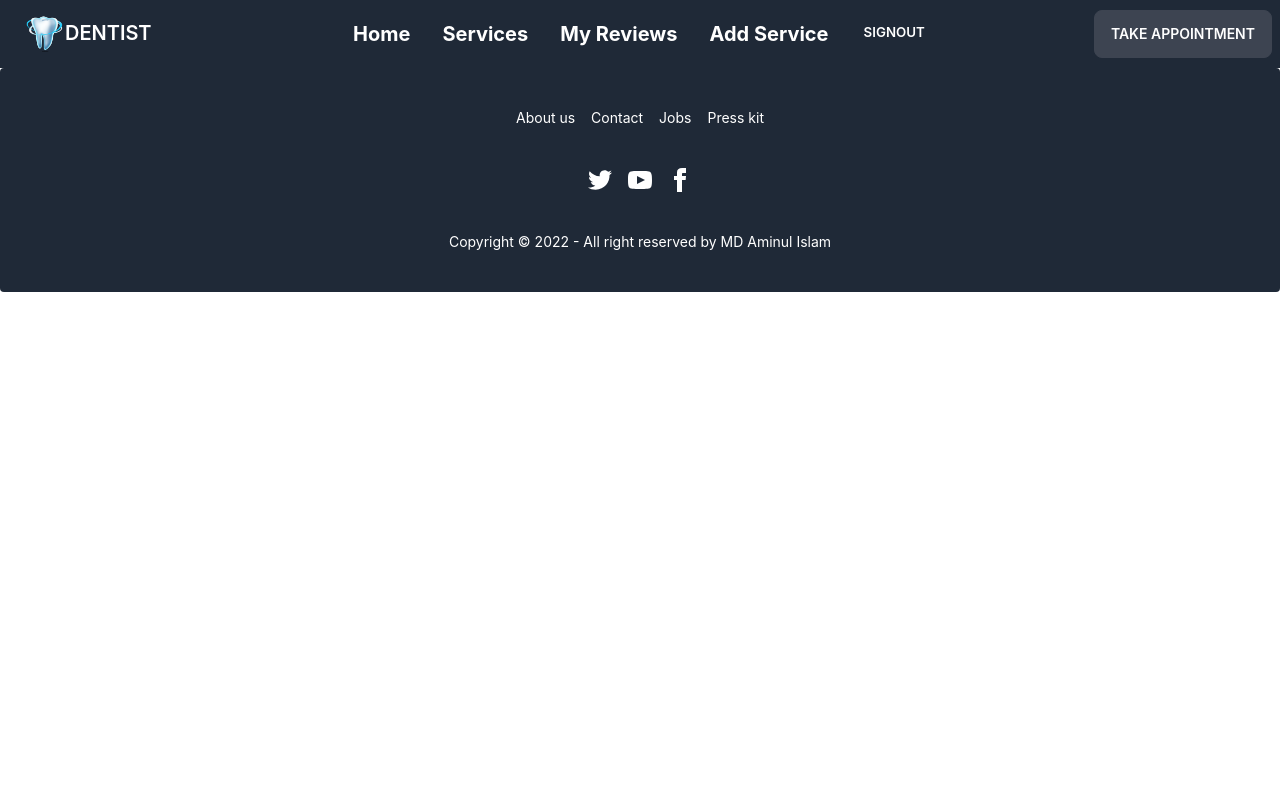
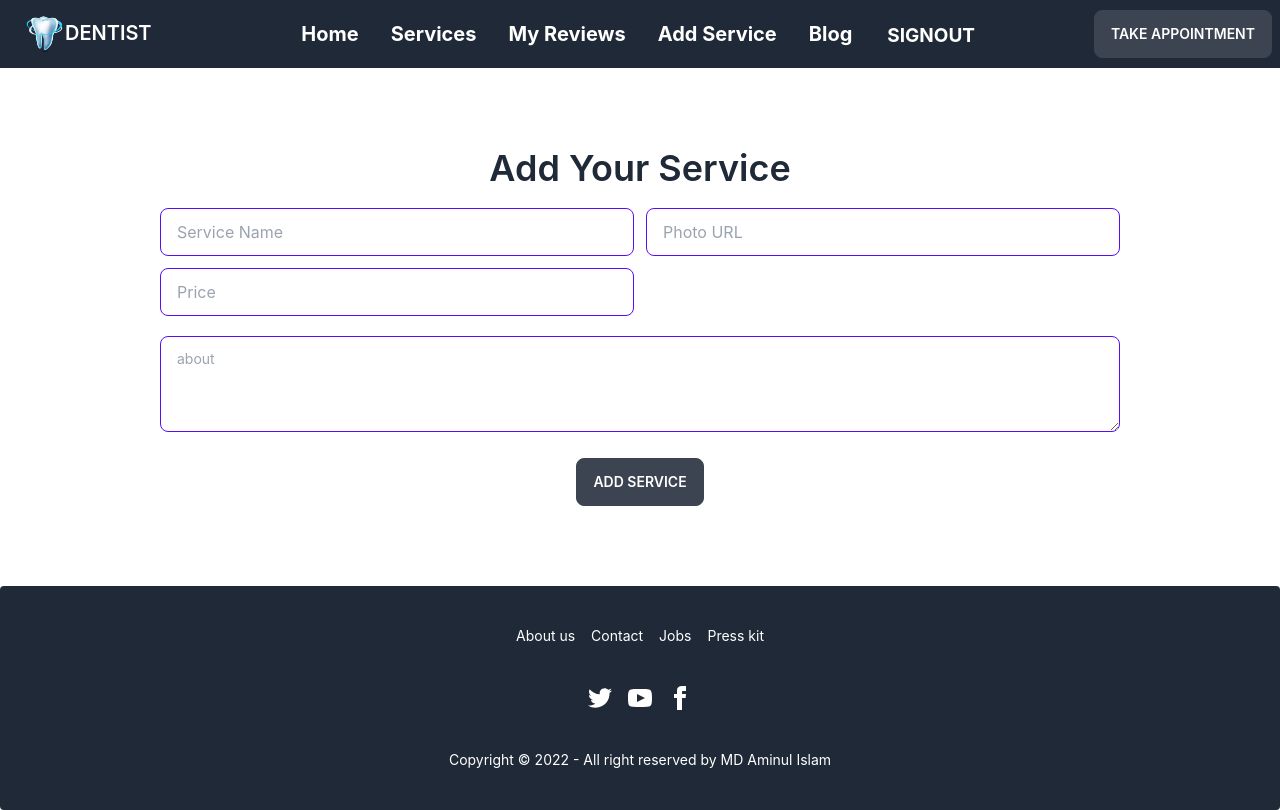
Before and after one commit to 1Aminul/service-review-client-side, a React (Create React App) app: page /addservice in a window 1280 px wide. Built offline with nearby package versions, Linux system fonts and the light colour scheme; no server answers; sample sign-in values are in the browser's storage.

Commit message:
readme file bullet point added

```diff
--- a/src/Components/Pages/AddService/AddService.js
+++ b/src/Components/Pages/AddService/AddService.js
@@ -1,9 +1,52 @@
 import React from 'react';
+import toast from 'react-hot-toast';
+import Title from '../../useTitle'
 
 const AddService = () => {
+        Title('add service')
+
+      const handlerAddService = (e)=>{
+        e.preventDefault()
+        const form = e.target
+        const name = form.name.value;
+        const photoURL = form.photourl.value
+        const price = form.price.value;
+        const about = form.about.value;
+
+        const serices = {
+            name, photoURL, price, about
+        }
+
+        fetch(`https://service-review-server-sand.vercel.app/services`, {
+            method: 'POST',
+            headers: {
+                'content-type': 'application/json'
+            },
+            body: JSON.stringify(serices)
+        })
+        .then(res=> res.json())
+        .then(data=> {
+            console.log(data);
+            if(data.acknowledged){
+                toast.success('Service added successfully')
+            }
+        })
+        .catch(err => console.log(err))
+
+      }
+
     return (
-        <div>
-
+        <div className='my-20 w-3/4 mx-auto'>
+            <h2 className="text-4xl mb-5 font-semibold">Add Your Service</h2>
+            <form onSubmit= {handlerAddService}>
+                <div className='grid lg:grid-cols-2 gap-3'>
+                    <input type="text" name='name' placeholder="Service Name" className="input input-bordered input-primary w-full" />
+                    <input type="text" name='photourl' placeholder="Photo URL" className="input input-bordered input-primary w-full " />
+                    <input type="text" name='price' placeholder="Price" className="input input-bordered input-primary w-full " />
+                </div>
+                <textarea name='about' className="textarea textarea-primary textarea-bordered my-5  h-24 w-full" placeholder="about "></textarea>
+                <button className='btn btn-gray'>Add Service</button>
+            </form>
         </div>
     );
 };
--- /dev/null
+++ b/src/Components/Pages/Blog/Blog.js
@@ -0,0 +1,26 @@
+import React from 'react';
+
+const Blog = () => {
+    return (
+        <div className='w-1/2 mx-auto my-10'>
+           <div className='w-full border border-spacing-2 border-gray-900 rounded-xl  p-5 mb-4'>
+                <h2 className="text-xl text-primary text-center">Difference between SQL and NoSQL?</h2>
+                <p className="text-sm">SQL databases are vertically scalable, while NoSQL databases are horizontally scalable. SQL databases are table-based, while NoSQL databases are document, key-value, graph, or wide-column stores. SQL databases are better for multi-row transactions, while NoSQL is better for unstructured data like documents or JSON.</p>
+           </div>
+           <div className='w-full border border-spacing-2 border-gray-900 rounded-xl  p-5 mb-4'>
+                <h2 className="text-xl text-primary text-center">What is JWT, and how does it work?</h2>
+                <p className="text-sm">JSON Web Token (JWT) is an open standard (RFC 7519) that defines a compact and self-contained way for securely transmitting information between parties as a JSON object. This information can be verified and trusted because it is digitally signed.</p>
+           </div>
+           <div className='w-full border border-spacing-2 border-gray-900  rounded-xl p-5 mb-4'>
+                <h2 className="text-xl text-primary text-center">What is the difference between javascript and NodeJS?</h2>
+                <p className="text-sm">JavaScript is a simple programming language that can be used with any browser that has the JavaScript Engine installed. Node. js, on the other hand, is an interpreter or execution environment for the JavaScript programming language</p>
+           </div>
+           <div className='w-full border border-spacing-2 border-gray-900  rounded-xl p-5 mb-4'>
+                <h2 className="text-xl text-primary text-center">How does NodeJS handle multiple requests at the same time?</h2>
+                <p className="text-sm"> NodeJS receives multiple client requests and places them into EventQueue. NodeJS is built with the concept of event-driven architecture. NodeJS has its own EventLoop which is an infinite loop that receives requests and processes them.</p>
+           </div>
+        </div>
+    );
+};
+
+export default Blog;
--- a/src/Components/Pages/Header/Header.js
+++ b/src/Components/Pages/Header/Header.js
@@ -18,11 +18,12 @@ const Header = () => {
         <li className='text-xl font-bold'><Link to='/services'>Services</Link></li>
         <li className='text-xl font-bold'><Link to='/review'>My Reviews</Link></li>
         <li className='text-xl font-bold'><Link to='/addService'>Add Service</Link></li>
+        <li className='text-xl font-bold'><Link to='/blog'>Blog</Link></li>
 
         {
             user?.email?
 
-            <li><button onClick={handleLogOut} className='btn btn-ghost'><Link to = '/login'>SignOut</Link></button></li>
+            <li><button onClick={handleLogOut} className='btn btn-ghost text-xl font-bold'><Link to = '/login'>SignOut</Link></button></li>
             : <li><Link to = '/login'>Login</Link></li>
         }
         </>
--- a/src/Components/Pages/Home/Services/Services.js
+++ b/src/Components/Pages/Home/Services/Services.js
@@ -12,7 +12,7 @@ const Services = () => {
    }, [])
     return (
         <div className='w-4/5 mx-auto my-5'>
-            this is services {services.length}
+             <h2 className="text-4xl font-semibold my-5">Here is {services.length} Services</h2>
             <div className = 'grid lg:grid-cols-3 md:grid-cols-2 gap-10 '>
             {
                 services.map(service=> <ServiceCard
--- a/src/Components/Pages/Update Data/UpdateForm.js
+++ b/src/Components/Pages/Update Data/UpdateForm.js
@@ -1,42 +1,42 @@
 import React, {useState} from 'react';
+import toast from 'react-hot-toast'
 import { useLoaderData } from 'react-router-dom';
 import Title from '../../useTitle';
 
 const UpdateForm = () => {
     Title('update review')
     const datas = useLoaderData()
-    console.log(datas._id);
 
-   const [review, setReview] = useState({})
 
-   const updateReview = ()=>{
+   const [review, setReview] = useState(datas)
 
-    // fetch(`https://service-review-server-sand.vercel.app/reviews/${id}`, {
-    //     method: 'PATCH',
-    //     headers: {
-    //         'content-type': 'application/json',
-    //     },
-    //     body: JSON.stringify(comment)
-    // })
-    // .then(res=> res.json())
-    // .then(data => {
-    //     console.log(data)
-    //     if(data.modifiedCount > 0){
-    //       const d = datas.review
-    //       console.log(d);
-    //     }
+   const updateReview = (e)=>{
+    e.preventDefault()
 
-    // })
-    // .catch(error => console.log(error))
+    fetch(`https://service-review-server-sand.vercel.app/reviews/${datas._id}`, {
+        method: 'PUT',
+        headers: {
+            'content-type': 'application/json',
+        },
+        body: JSON.stringify(review)
+    })
+    .then(res=> res.json())
+    .then(data => {
+        console.log(data)
+        if(data.mmatchedCount > 0){
+            toast.success('Your Review is update')
+        }
+
+    })
+    .catch(error => console.log(error))
 }
 
-    const handleChange = (e)=>{
-        e.preventDefault()
-        const comment = e.target.review.value;
-        // console.log(comment);
-        const newComment = {...review, comment}
-        console.log(newComment);
-        setReview(newComment)
+    const handleChange = (event)=>{
+       const field = event.target.name;
+       const value = event.target.value;
+       const newUser = {...review}
+       newUser[field] = value;
+       setReview(newUser)
     }
 
 
--- a/src/Components/Routes/Routes.js
+++ b/src/Components/Routes/Routes.js
@@ -1,6 +1,7 @@
 import { createBrowserRouter } from "react-router-dom";
 import Main from "../Layout/Main";
 import AddService from "../Pages/AddService/AddService";
+import Blog from "../Pages/Blog/Blog";
 import Details from "../Pages/Details/Details";
 import Home from "../Pages/Home/Home/Home";
 import Services from "../Pages/Home/Services/Services";
@@ -39,6 +40,9 @@ export const router = createBrowserRouter([
             path: '/addservice', element: <PrivateRoutes><AddService></AddService></PrivateRoutes>
         },
         {
+            path: '/blog', element: <Blog></Blog>
+        },
+        {
             path: '/signup', element: <SignUp></SignUp>
         }
     ]}
--- a/src/Components/Shared/Register/SignUp.js
+++ b/src/Components/Shared/Register/SignUp.js
@@ -53,7 +53,7 @@ const SignUp = () => {
                 <label className="label">
                     <span className="label-text">PhotoURL</span>
                 </label>
-                <input type="text" name='url' placeholder="Name" className="input input-bordered" required />
+                <input type="text" name='url' placeholder="PhotoURL" className="input input-bordered" required />
                 </div>
                 <div className="form-control">
                 <label className="label">
```
Also changed, not shown: 1 other file (tests, documents, lock files or other folders).
